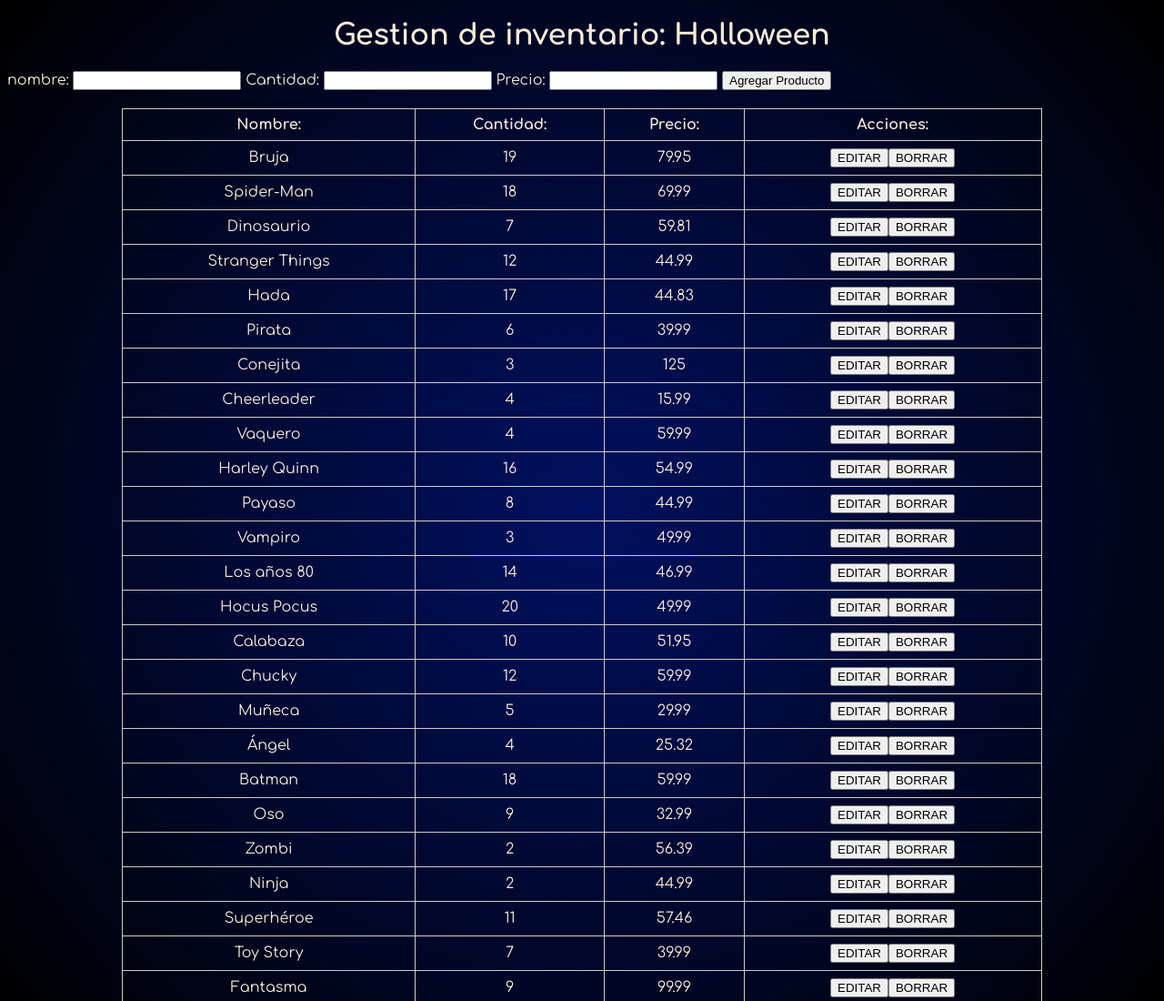
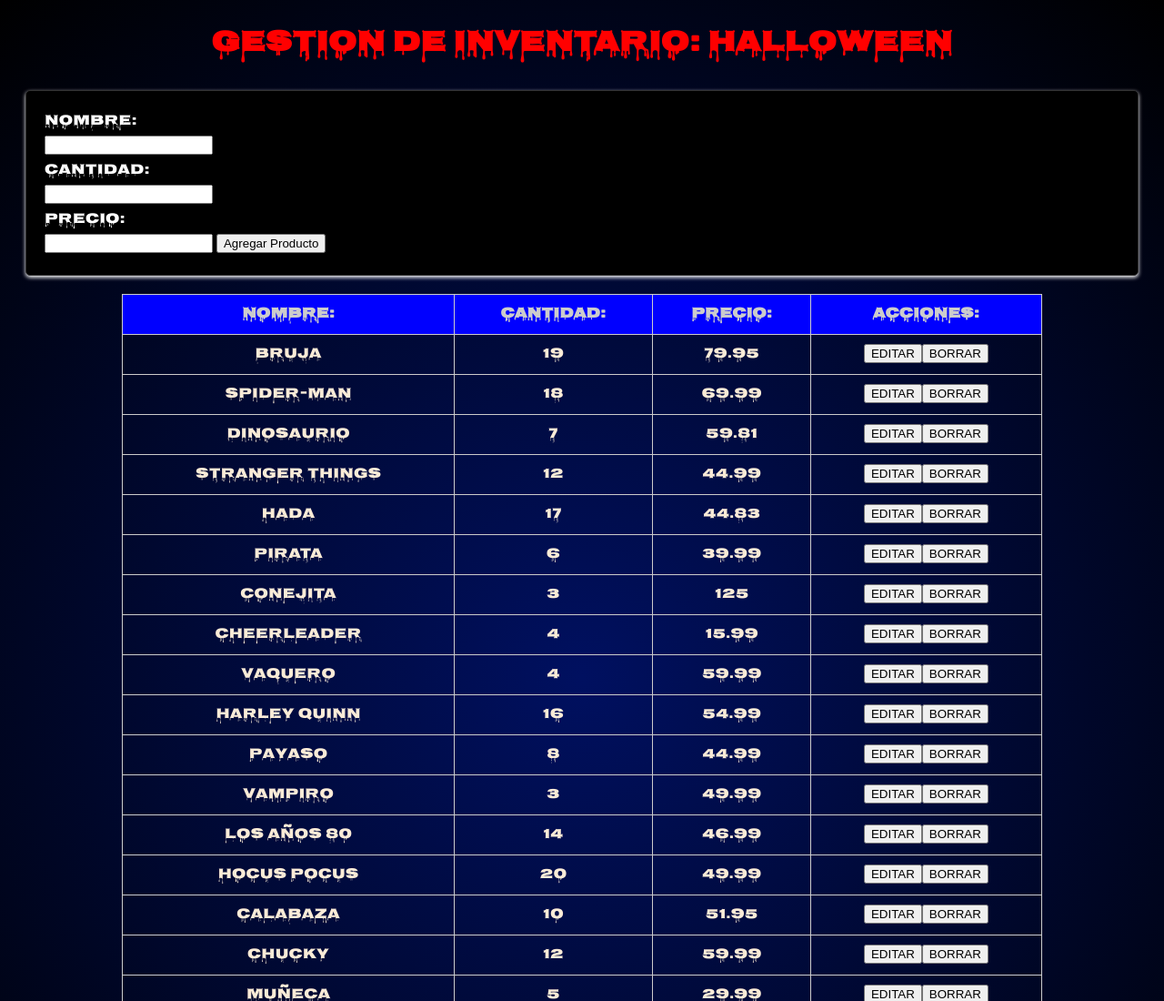
Before and after one commit to Rocket201/Gesti-n-Inventario, a plain HTML site: page index.html in a window 1280 px wide. Shown: the top 1100 px of the page at 91% size. Drawn offline with Linux system fonts and the light colour scheme.

Commit message:
actualizo estilos

```diff
--- a/styles/style.css
+++ b/styles/style.css
@@ -1,6 +1,6 @@
 @font-face {
     font-family: 'confortaa';
-    src: url('/assets/fonts/Confortaa/Comfortaa-VariableFont_wght.ttf') format('truetype');
+    src: url('/assets/fonts/Nosifer-Regular.ttf') format('truetype');
 }
 
 body{
@@ -12,7 +12,7 @@ body{
 }
 
 h1{
-    color: antiquewhite;
+    color: red;
     text-align: center;
     font-family: 'confortaa';
 }
@@ -30,3 +30,32 @@ color:antiquewhite;
     padding: 8px;
     text-align: center;
 }
+
+.inventory-table-styles th{
+    background-color: blue;
+    color: #cccccc;
+}
+
+.inventory-table-styles tr:hover{
+    background-color:black;
+    color: #cccccc;
+}
+
+/* Estilos para el formulario con fondo negro */
+
+.product-form-events{
+    background-color: black;
+    color: white;
+    padding: 20px;
+    border: 1px solid #333;
+    border-radius: 5px;
+    margin: 20px;
+    box-shadow: 0 2px 4px;
+}
+
+/* Estilos para las etiquetas y campos de entrada  */
+
+label{
+    /* con esto forzamos a que no se muevan, para que siempre se vea igual */
+    display: block;
+}
```
Also changed, not shown: assets/fonts/Nosifer-Regular.ttf (added).
